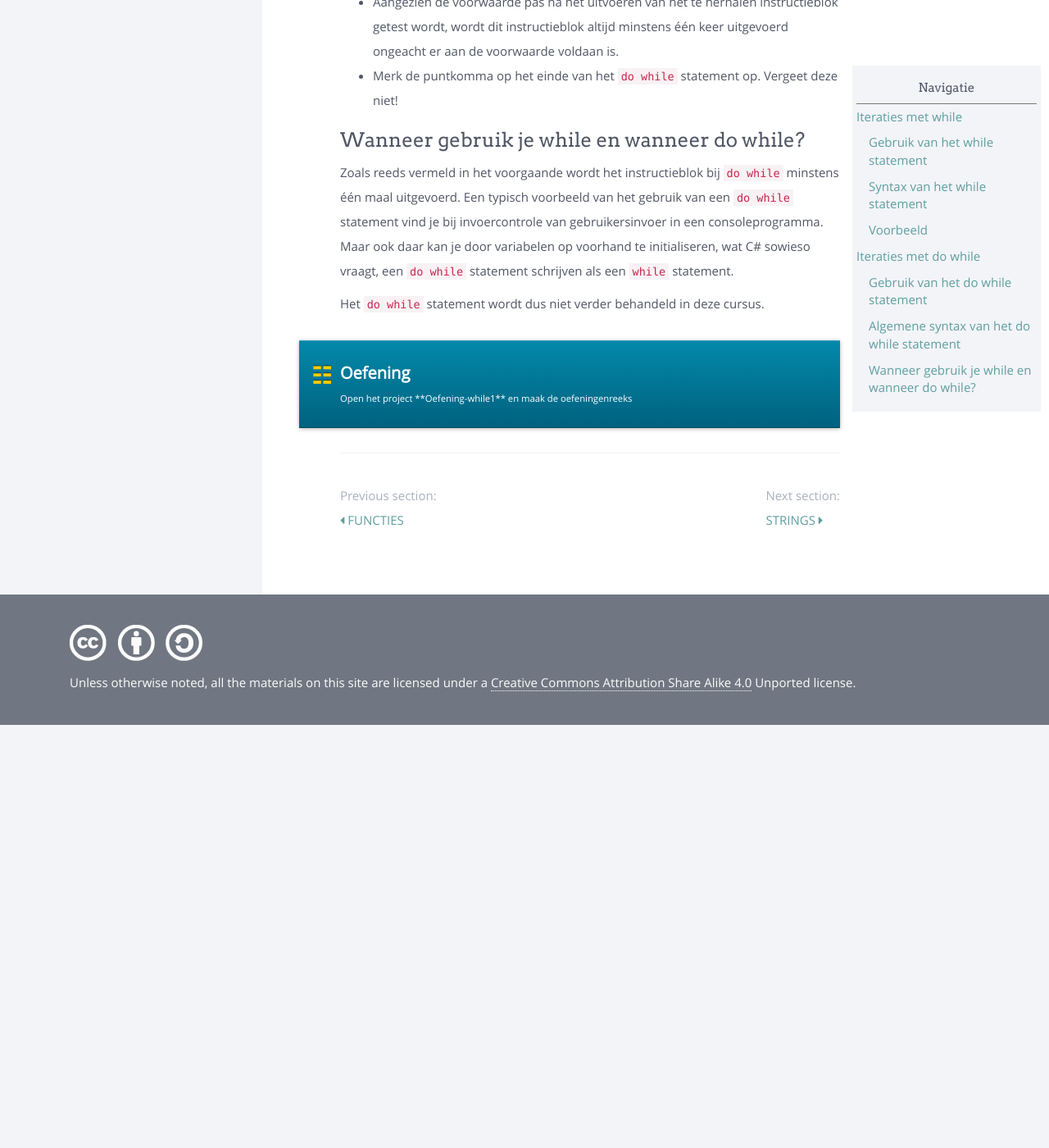
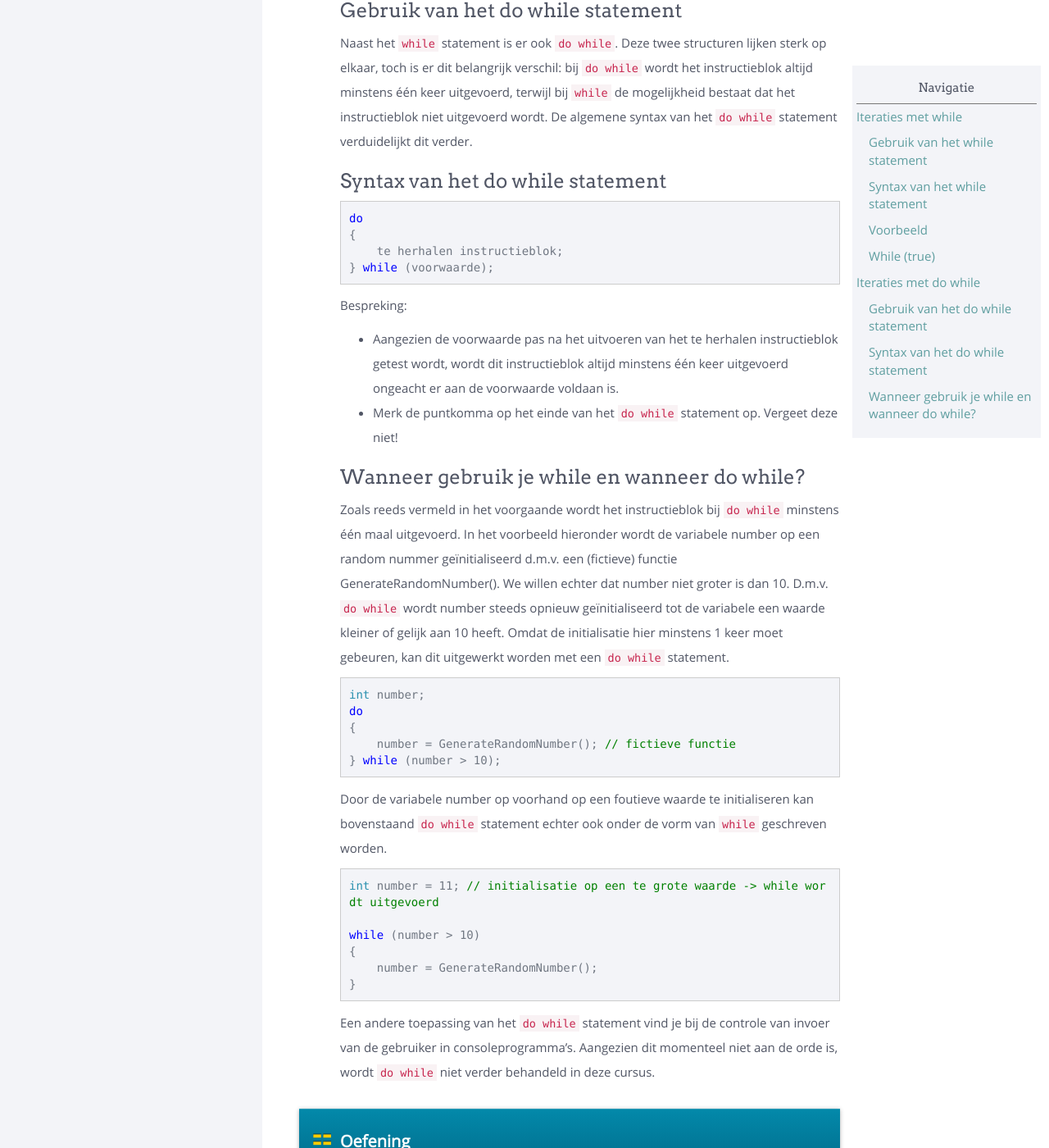
Before and after one commit to sma-it/sma-it.github.io, a Jekyll site: the page built from modules/basics/_posts/2000-01-09-While.md, in a window 1280 px wide and 1400 px high, scrolled down 2278 px. Shown: the whole window at 82% size. Built offline with Jekyll 4.4.1, drawn with Linux system fonts in a browser that asks for light colours; nearby versions of some CDN libraries; before the commit the page ends 3162 px from its top, so only the background shows below that; some of the changed text lies outside the part shown.

Commit message:
Added content

````diff
--- a/modules/basics/_posts/2000-01-09-While.md
+++ b/modules/basics/_posts/2000-01-09-While.md
@@ -51,6 +51,19 @@
 <p>Vermijd een oneindige lus door de voorwaarde van de while-lus in de lus te laten wijzigen.</p>
 </div>
 
+## While (true)
+
+Soms kan het handig zijn om de voorwaarde voor het beëindigen van de lus niet bij `while` te vermelden, maar de lus te stoppen d.m.v. een `break` binnen de lus zelf.
+
+```csharp
+while (true)
+{
+    instructions;
+    if (condition) break;
+}
+```
+
+Door `true` als voorwaarde bij `while` te zetten, zal de lus blijven lopen. Het stoppen van de lus gebeurt in dit geval binnen de lus zelf. De instructies binnen de lus, zorgen ervoor dat de voorwaarde bij `if` wijzigt. Als er aan een bepaalde voorwaarde voldaan is, wordt het instructieblok bij `if` uitgevoerd. Aangezien dit een `break` is, zal de while-lus stoppen.
 
 # Iteraties met do while
 
@@ -59,7 +72,7 @@
 Naast het `while` statement is er ook `do while`. Deze twee structuren lijken sterk op elkaar, toch is er dit belangrijk verschil: bij `do while` wordt het instructieblok altijd minstens één keer uitgevoerd, terwijl bij `while` de mogelijkheid bestaat dat het instructieblok niet uitgevoerd wordt.
 De algemene syntax van het `do while` statement verduidelijkt dit verder.
 
-## Algemene syntax van het do while statement
+## Syntax van het do while statement
 
 ```csharp
 do
@@ -74,9 +87,28 @@
 
 ## Wanneer gebruik je while en wanneer do while?
 
-Zoals reeds vermeld in het voorgaande wordt het instructieblok bij `do while` minstens één maal uitgevoerd. Een typisch voorbeeld van het gebruik van een `do while` statement vind je bij invoercontrole van gebruikersinvoer in een consoleprogramma. Maar ook daar kan je door variabelen op voorhand te initialiseren, wat C# sowieso vraagt, een `do while` statement schrijven als een `while` statement.
+Zoals reeds vermeld in het voorgaande wordt het instructieblok bij `do while` minstens één maal uitgevoerd. In het voorbeeld hieronder wordt de variabele number op een random nummer geïnitialiseerd d.m.v. een (fictieve) functie GenerateRandomNumber(). We willen echter dat number niet groter is dan 10. D.m.v. `do while` wordt number steeds opnieuw geïnitialiseerd tot de variabele een waarde kleiner of gelijk aan 10 heeft. Omdat de initialisatie hier minstens 1 keer moet gebeuren, kan dit uitgewerkt worden met een `do while` statement.
 
-Het `do while` statement wordt dus niet verder behandeld in deze cursus.
+```csharp
+int number;
+do
+{
+    number = GenerateRandomNumber(); // fictieve functie
+} while (number > 10);
+```
+
+Door de variabele number op voorhand op een foutieve waarde te initialiseren kan bovenstaand `do while` statement echter ook onder de vorm van `while` geschreven worden.
+
+```csharp
+int number = 11; // initialisatie op een te grote waarde -> while wordt uitgevoerd
+
+while (number > 10)
+{
+    number = GenerateRandomNumber();
+}
+```
+
+Een andere toepassing van het `do while` statement vind je bij de controle van invoer van de gebruiker in consoleprogramma's. Aangezien dit momenteel niet aan de orde is, wordt `do while` niet verder behandeld in deze cursus.
 
 <div class="note oefening">
 <p>Open het project **Oefening-while1** en maak de oefeningenreeks</p>
````
